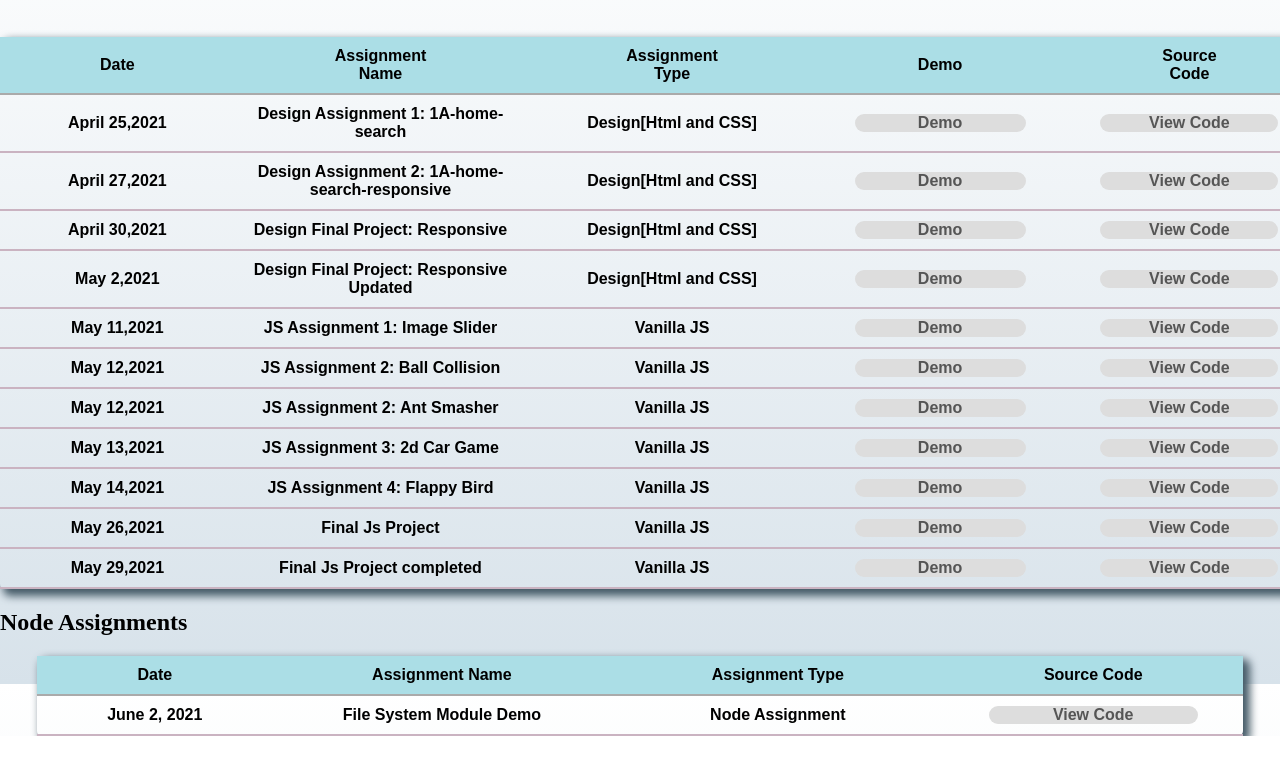
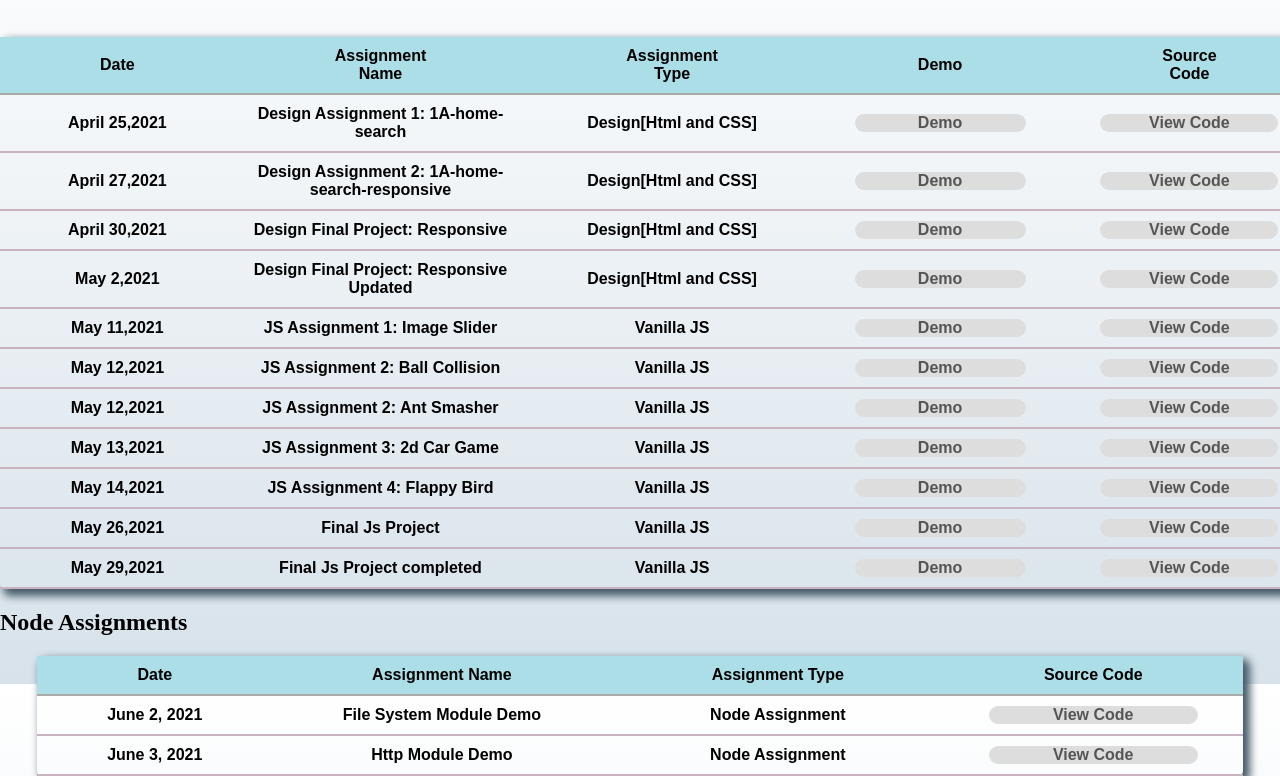
Before and after one commit to saw-zer0/leapfropg-page, a plain HTML site: page index.html in a window 1280 px wide. Shown: the part 116-892 px from the top of the page. Before the commit the page ends 852 px from the top, so only its background shows below. Drawn offline with Linux system fonts and the light colour scheme; a web font is replaced by a local one.

Commit message:
node assignment added

```diff
--- a/index.html
+++ b/index.html
@@ -128,6 +128,12 @@
                 <td>Node Assignment</td>
                 <td><a href="https://github.com/saw-zer0/node-fs-demo">View Code</a></td>
             </tr>
+            <tr>
+                <td>June 3, 2021</td>
+                <td>Http Module Demo</td>
+                <td>Node Assignment</td>
+                <td><a href="https://github.com/saw-zer0/node-http-demo">View Code</a></td>
+            </tr>
         </tbody>
     </table>
 </body>
```
